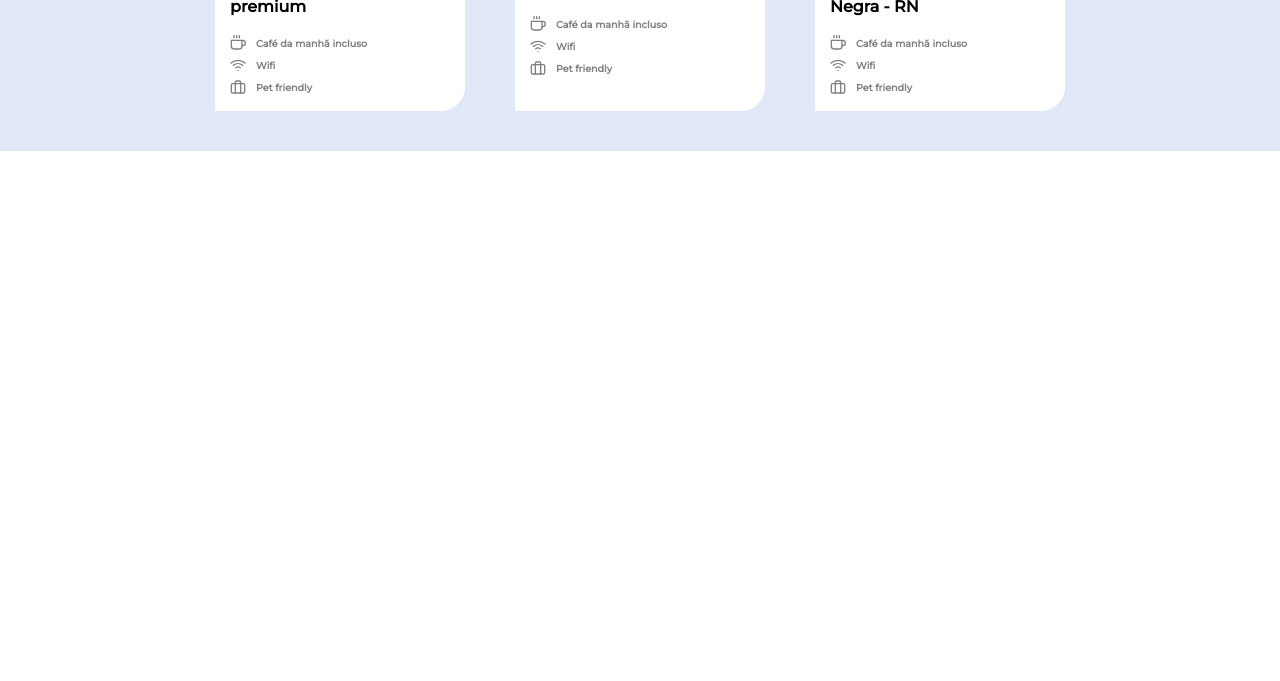
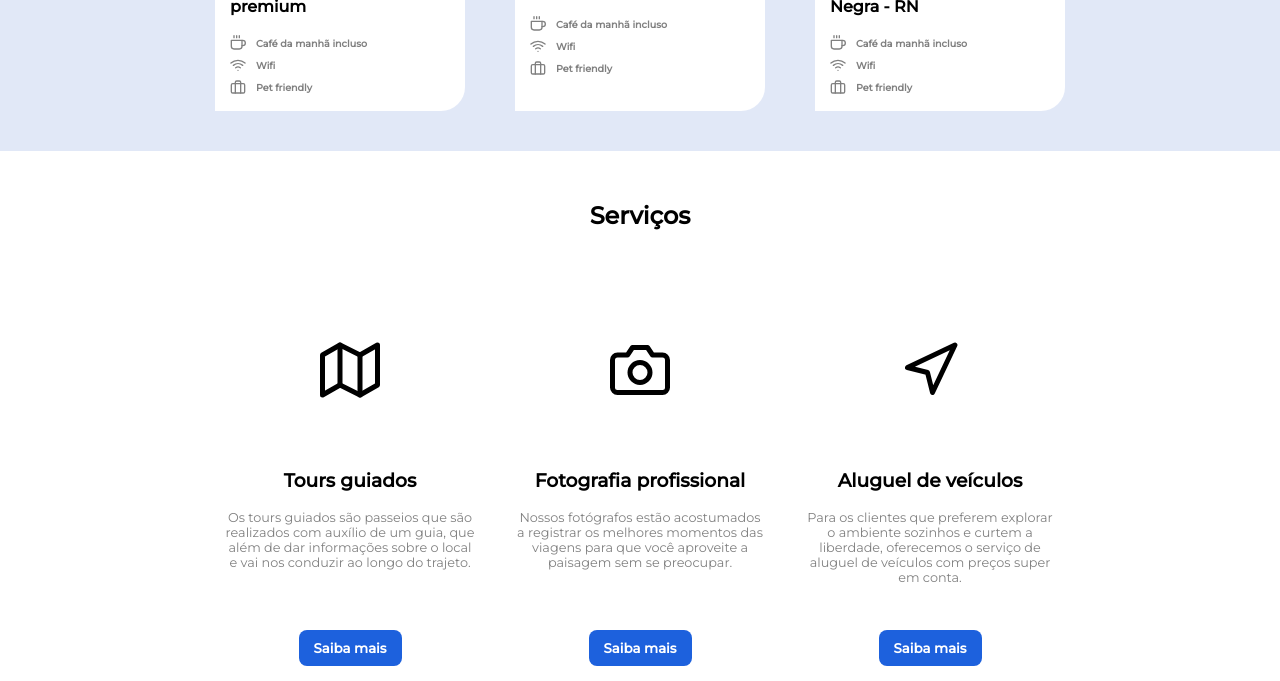
Before and after one commit to bruno-victor32/Site-de-Viagens, a plain HTML site: page index.html in a window 1280 px wide. Shown: the part 1008-1689 px from the top of the page. Before the commit the page ends 1159 px from the top, so only its background shows below. Drawn offline with nearby package versions, Linux system fonts and the light colour scheme.

Commit message:
Seção Serviços

```diff
--- a/index.html
+++ b/index.html
@@ -87,9 +87,50 @@
         </div>
     </section>
 
+    <section class="servicos">
+        <h1 class="servicos-title">Serviços</h1>
+        <div class="servicos-cards">
+            <div class="card">
+                <i data-feather="map"></i>
+                <div class="card-content">
+                    <h3>Tours guiados</h3>
+                    <p>
+                        Os tours guiados são passeios que são realizados com auxílio de um guia, que além de dar
+                        informações sobre o local e vai nos conduzir ao longo do trajeto.
+                    </p>
+                </div>
+                <button>Saiba mais</button>
+            </div>
+
+            <div class="card">
+                <i data-feather="camera"></i>
+                <div class="card-content">
+                    <h3>Fotografia profissional</h3>
+                    <p>
+                        Nossos fotógrafos estão acostumados a registrar os melhores
+                        momentos das viagens para que você aproveite a paisagem sem se preocupar.
+                    </p>
+                </div>
+                <button>Saiba mais</button>
+            </div>
+
+            <div class="card">
+                <i data-feather="navigation"></i>
+                <div class="card-content">
+                    <h3>Aluguel de veículos</h3>
+                    <p>
+                        Para os clientes que preferem explorar o ambiente sozinhos e curtem a liberdade,
+                        oferecemos o serviço de aluguel de veículos com preços super em conta.
+                    </p>
+                </div>
+                <button>Saiba mais</button>
+            </div>
+        </div>
+
+    </section>
+
     <script>
         feather.replace()
       </script>
-
 </body>
 </html>
--- a/style.css
+++ b/style.css
@@ -148,6 +148,65 @@ header nav ul li {
     font-weight: bold;
 }
 
+.servicos {
+    padding: 15px;
+}
+
+.servicos .servicos-title {
+    text-align: center;
+    margin: 35px 0;
+}
+
+.servicos .servicos-cards {
+    padding-top: 25px;
+    display: flex;
+    max-width: 950px;
+    justify-content: center;
+    margin: auto;/*Para centralizar*/
+    flex-wrap: wrap;
+
+}
+
+.servicos .card {
+    width: 250px;
+    display: flex;
+    flex-direction: column; /*Deixando o flex direto em coluna, por padrão ele vem em linha*/
+    justify-content: center;
+    align-items: center;
+    margin: 0 20px;
+}
+
+.servicos .card svg {
+    width: 60px;
+    height: 60px;
+    margin: 50px 0;
+    transition: all 1s;/*Quando passar o mouse tera uma transição de cor progressivamente*/
+}
+
+.servicos .card svg:hover {
+    stroke: #1D61DD;/*Mudando a cor do simbolo*/
+    transform: scale(1.1);/*Aumentando o tamanho do simbolo*/
+}
+
+.servicos .card h3 {
+    font-weight: bold;
+}
+
+.servicos .card p {
+    color: grey;
+    font-size: 0.8rem;
+    text-align: center;
+}
+
+.servicos .card .card-content {
+    height: 180px;/*Essa configuração permite deixar todos os textos do mesmo tamanho mesmo que tenha um texto maior que o outro*/
+    text-align: center;
+}
+
+.servicos button {
+    background: #1D61DD;
+}
+
 /* Responsividade */
 
 /* Landscape phone to portrait tablet/
```
